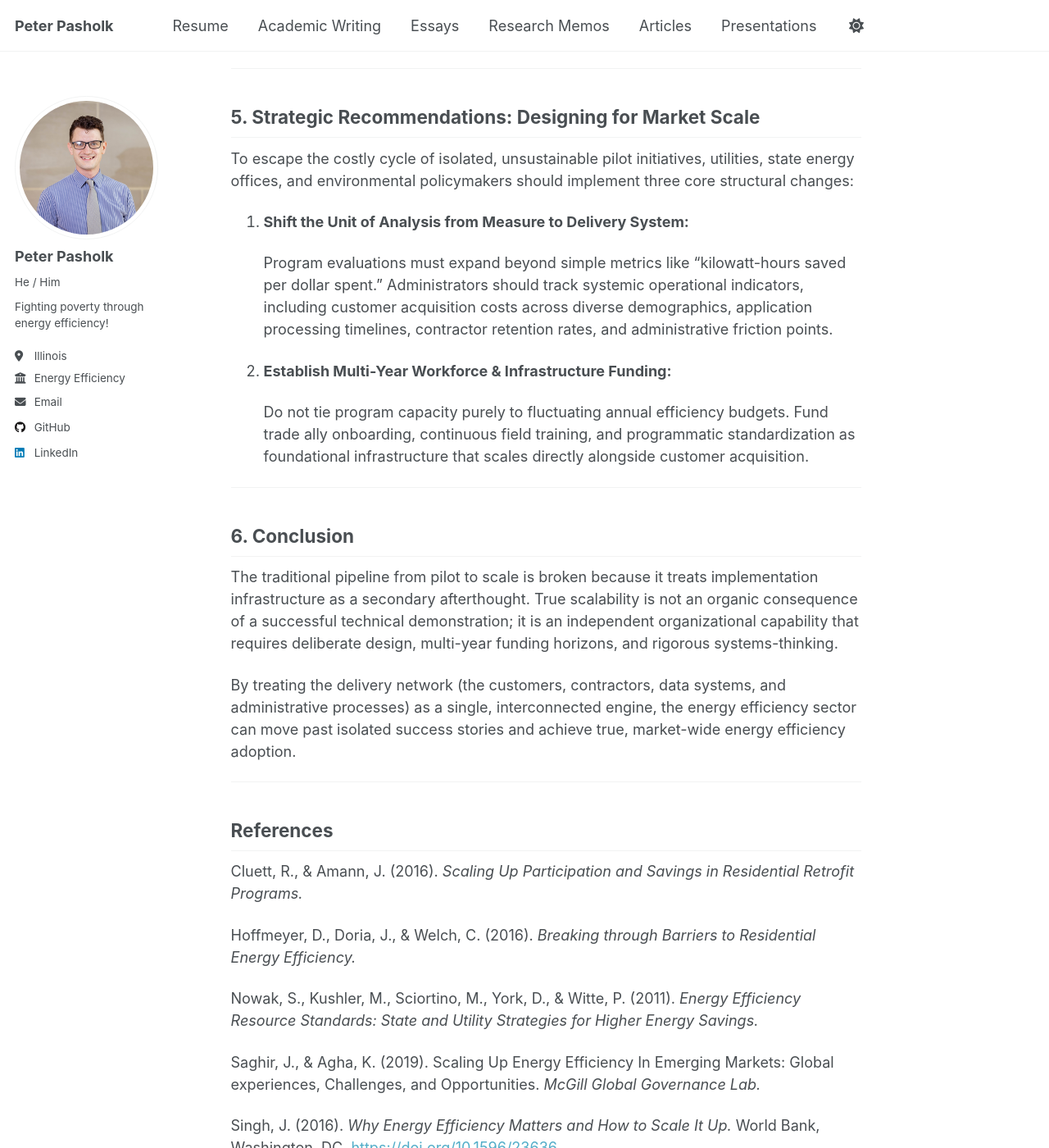
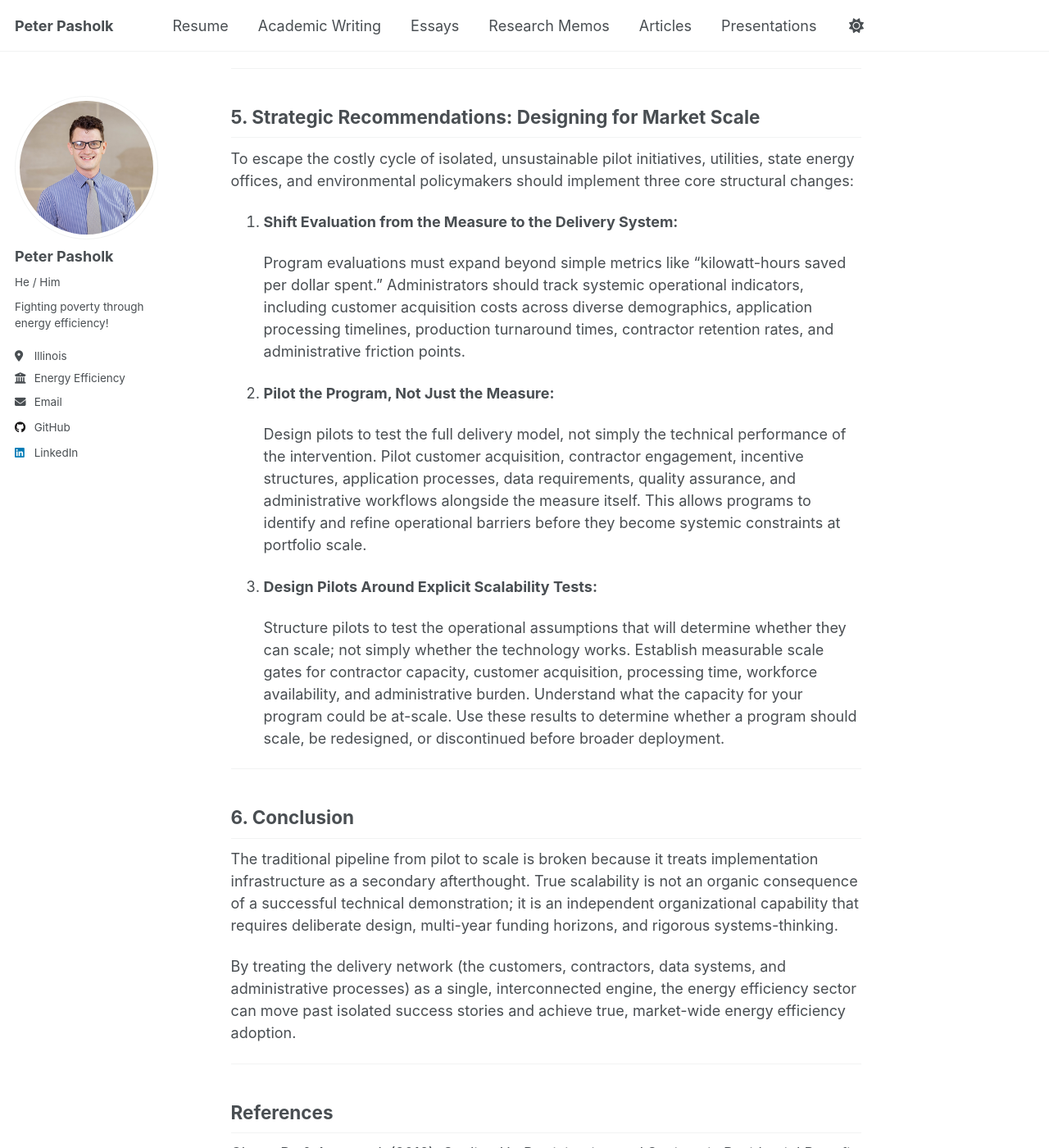
Before and after one commit to ppasholk/ppasholk.github.io, a Jekyll site: the page built from _talks/Evaluating-Scalability-Utility-Energy-Pilots.md, in a window 1280 px wide and 1400 px high, scrolled down 6364 px. Shown: the whole window at 82% size. Built offline with Jekyll 4.4.1, drawn with Linux system fonts in a browser that asks for light colours; a script that is not in the unit is left out.

Commit message:
Revise strategic recommendations for energy pilots
Updated recommendations for evaluating scalability in utility energy pilots to focus on delivery systems and pilot designs.

```diff
--- a/_talks/Evaluating-Scalability-Utility-Energy-Pilots.md
+++ b/_talks/Evaluating-Scalability-Utility-Energy-Pilots.md
@@ -125,14 +125,17 @@ To build a better systemic framework, program designers must actively anticipate
 
 To escape the costly cycle of isolated, unsustainable pilot initiatives, utilities, state energy offices, and environmental policymakers should implement three core structural changes:
 
-1. **Shift the Unit of Analysis from Measure to Delivery System:**
+1. **Shift Evaluation from the Measure to the Delivery System:**
 
-   Program evaluations must expand beyond simple metrics like "kilowatt-hours saved per dollar spent." Administrators should track systemic operational indicators, including customer acquisition costs across diverse demographics, application processing timelines, contractor retention rates, and administrative friction points.
+   Program evaluations must expand beyond simple metrics like "kilowatt-hours saved per dollar spent." Administrators should track systemic operational indicators, including customer acquisition costs across diverse demographics, application processing timelines, production turnaround times, contractor retention rates, and administrative friction points.
 
-2. **Establish Multi-Year Workforce & Infrastructure Funding:**
+2. **Pilot the Program, Not Just the Measure:**
 
-   Do not tie program capacity purely to fluctuating annual efficiency budgets. Fund trade ally onboarding, continuous field training, and programmatic standardization as foundational infrastructure that scales directly alongside customer acquisition.
+   Design pilots to test the full delivery model, not simply the technical performance of the intervention. Pilot customer acquisition, contractor engagement, incentive structures, application processes, data requirements, quality assurance, and administrative workflows alongside the measure itself. This allows programs to identify and refine operational barriers before they become systemic constraints at portfolio scale.
 
+3. **Design Pilots Around Explicit Scalability Tests:**
+
+   Structure pilots to test the operational assumptions that will determine whether they can scale; not simply whether the technology works. Establish measurable scale gates for contractor capacity, customer acquisition, processing time, workforce availability, and administrative burden. Understand what the capacity for your program could be at-scale. Use these results to determine whether a program should scale, be redesigned, or discontinued before broader deployment.
 
 ---
 
```
